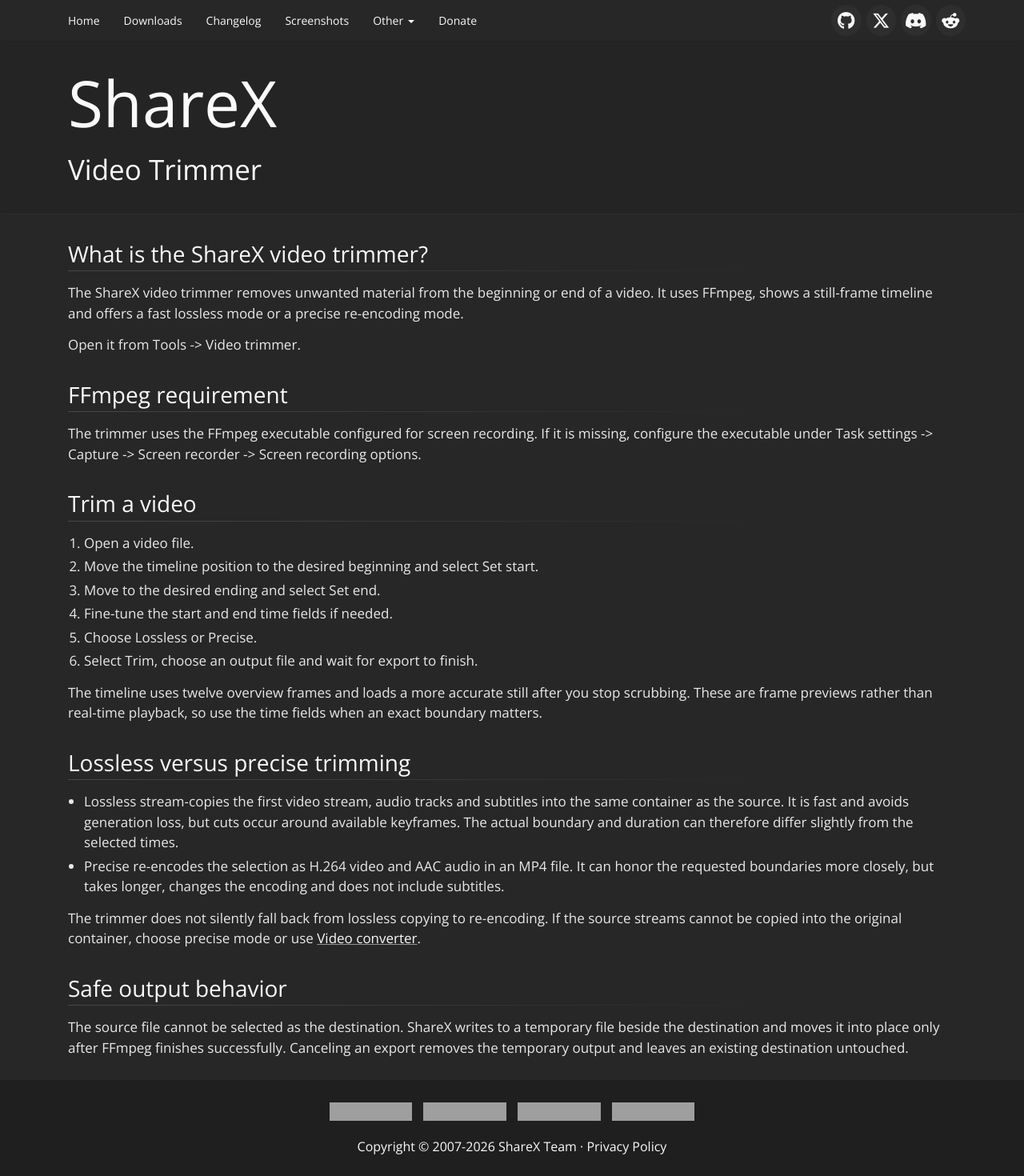
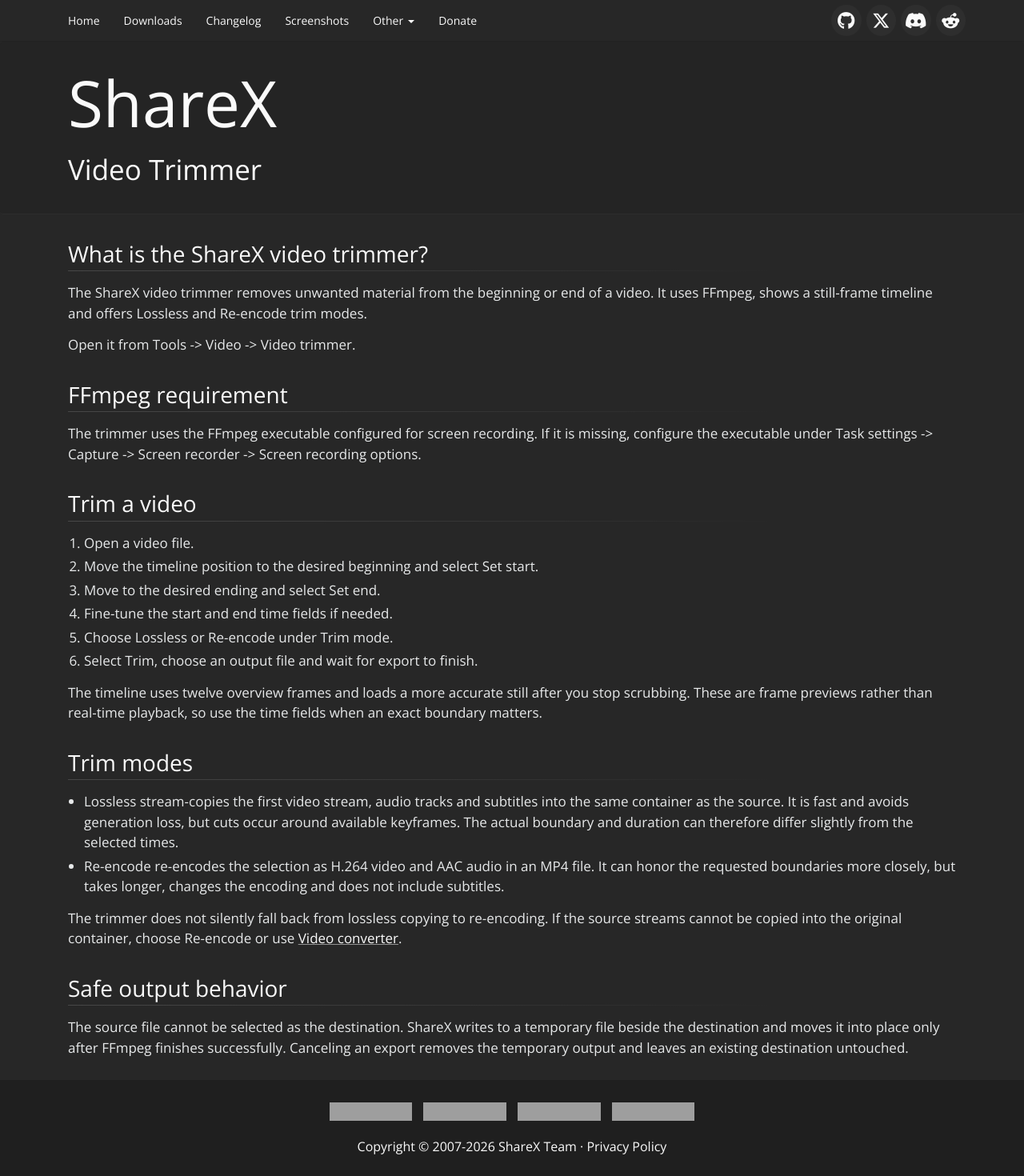
Before and after one commit to ShareX/sharex.github.io, a Jekyll site: the page built from docs/video-trimmer.md, in a window 1280 px wide. Shown: the whole page at 80% size. Built offline with Jekyll 4.4.1, drawn with Linux system fonts in a browser that asks for light colours; some web fonts are replaced; grey boxes are pictures that could not be loaded.

Commit message:
Update video trimmer documentation for current modes

```diff
--- a/docs/video-trimmer.md
+++ b/docs/video-trimmer.md
@@ -1,14 +1,14 @@
 ---
 layout: markdown
 title: Video Trimmer
-description: Trim videos in ShareX with FFmpeg using fast lossless stream copying or precise H.264 encoding, visual frame previews and exact time controls.
+description: Trim videos in ShareX with FFmpeg using Lossless or Re-encode trim mode, visual frame previews and exact time controls.
 ---
 
 ## What is the ShareX video trimmer?
 
-The ShareX video trimmer removes unwanted material from the beginning or end of a video. It uses FFmpeg, shows a still-frame timeline and offers a fast lossless mode or a precise re-encoding mode.
+The ShareX video trimmer removes unwanted material from the beginning or end of a video. It uses FFmpeg, shows a still-frame timeline and offers **Lossless** and **Re-encode** trim modes.
 
-Open it from **Tools** -> **Video trimmer**.
+Open it from **Tools** -> **Video** -> **Video trimmer**.
 
 ## FFmpeg requirement
 
@@ -20,17 +20,17 @@
 2. Move the timeline position to the desired beginning and select **Set start**.
 3. Move to the desired ending and select **Set end**.
 4. Fine-tune the start and end time fields if needed.
-5. Choose **Lossless** or **Precise**.
+5. Choose **Lossless** or **Re-encode** under **Trim mode**.
 6. Select **Trim**, choose an output file and wait for export to finish.
 
 The timeline uses twelve overview frames and loads a more accurate still after you stop scrubbing. These are frame previews rather than real-time playback, so use the time fields when an exact boundary matters.
 
-## Lossless versus precise trimming
+## Trim modes
 
 - **Lossless** stream-copies the first video stream, audio tracks and subtitles into the same container as the source. It is fast and avoids generation loss, but cuts occur around available keyframes. The actual boundary and duration can therefore differ slightly from the selected times.
-- **Precise** re-encodes the selection as H.264 video and AAC audio in an MP4 file. It can honor the requested boundaries more closely, but takes longer, changes the encoding and does not include subtitles.
+- **Re-encode** re-encodes the selection as H.264 video and AAC audio in an MP4 file. It can honor the requested boundaries more closely, but takes longer, changes the encoding and does not include subtitles.
 
-The trimmer does not silently fall back from lossless copying to re-encoding. If the source streams cannot be copied into the original container, choose precise mode or use [Video converter](/docs/video-converter).
+The trimmer does not silently fall back from lossless copying to re-encoding. If the source streams cannot be copied into the original container, choose **Re-encode** or use [Video converter](/docs/video-converter).
 
 ## Safe output behavior
 
```
